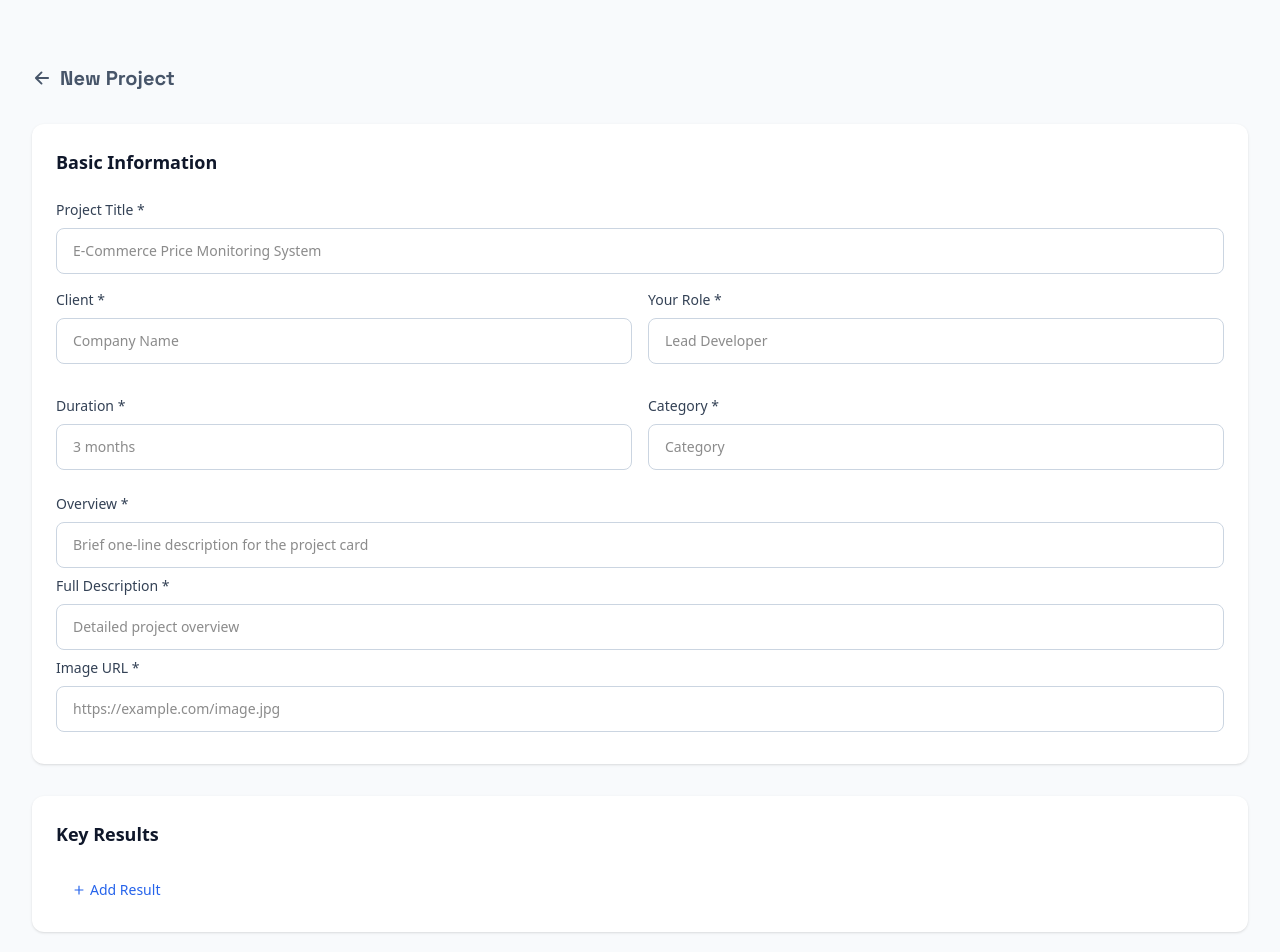
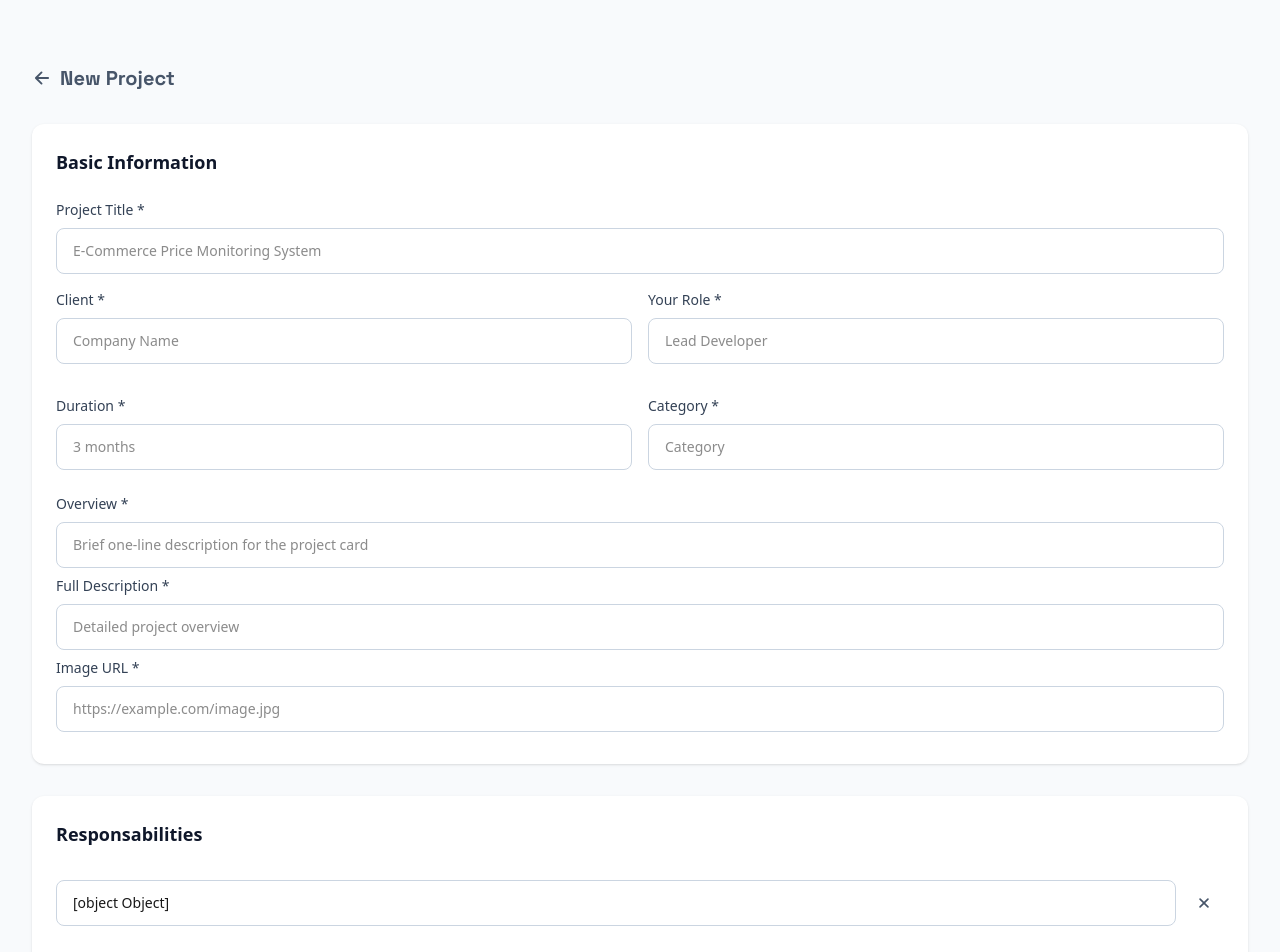
Before and after one commit to FaniryRamanitrarivo/Portfolio, a Next.js app: page /admin/projects/new in a window 1280 px wide. Shown: the top 952 px of the page. Built offline with nearby package versions, Linux system fonts and the light colour scheme.

Commit message:
Fix type error in the project form

```diff
--- a/src/app/admin/layout.tsx
+++ b/src/app/admin/layout.tsx
@@ -4,12 +4,8 @@ export default function AdminLayout({
   children: React.ReactNode;
 }) {
   return (
-    <html lang="en">
-      <body className="bg-neutral-950 text-neutral-100 antialiased">
-        <div className="min-h-screen bg-neutral-50">
-          {children}
-        </div>
-      </body>
-    </html>
+    <div className="min-h-screen bg-neutral-50">
+      {children}
+    </div>
   );
 }
--- a/src/components/admin/admin-project.tsx
+++ b/src/components/admin/admin-project.tsx
@@ -3,7 +3,6 @@ import Link from "next/link";
 import { MdAdd } from "react-icons/md";
 import { Table } from "../ui/table";
 import { RiDeleteBin6Line } from "react-icons/ri";
-import { Project } from "@prisma/client";
 import { api } from "@/src/lib/front/api/api";
 
 export default async function AdminProject() {
@@ -32,6 +31,7 @@ export default async function AdminProject() {
                 <div className="overflow-x-auto">
                     <Table.Container>
                         <Table.Header>
+                            <Table.Row>
                                 <Table.Title className="text-left text-xs font-semibold text-neutral-700 uppercase tracking-wider">
                                     project
                                 </Table.Title>
@@ -50,6 +50,7 @@ export default async function AdminProject() {
                                 <Table.Title className="text-center text-xs font-semibold text-neutral-700 uppercase tracking-wider">
                                     action
                                 </Table.Title>
+                            </Table.Row>
                         </Table.Header>
                         <Table.Body>
                             {projects.map(project => (
--- a/src/components/admin/project-form.tsx
+++ b/src/components/admin/project-form.tsx
@@ -6,6 +6,7 @@ import { zodResolver } from "@hookform/resolvers/zod";
 import MultipleInput from "../ui/mutliple-input";
 import { Input } from "../ui/input";
 import { useRouter } from "next/navigation";
+import { useEffect } from "react";
 // import { useRouter } from "next/router";
 
 type Props = {
@@ -30,7 +31,12 @@ export function ProjectForm({ defaultValues, onSubmit }: Props) {
         },
     });
 
-    const { register, handleSubmit, control, formState } = form;
+    const { register, handleSubmit, control, formState: { errors, isSubmitting } } = form;
+
+    const responsibilitiesFieldArray = useFieldArray({
+        control,
+        name: "responsibilities",
+    });
 
     const keyResultsFieldArray = useFieldArray({
         control,
@@ -47,11 +53,17 @@ export function ProjectForm({ defaultValues, onSubmit }: Props) {
         name: "solutions",
     });
 
-
     const technologiesFieldArray = useFieldArray({
         control,
         name: "technologies",
     });
+
+    useEffect(() => {
+        const arrays = [responsibilitiesFieldArray, keyResultsFieldArray, challengesFieldArray, solutionsFieldArray, technologiesFieldArray];
+        arrays.forEach(field => {
+            if (field.fields.length === 0) field.append({ value: "" });
+        });
+    }, []);
 
     return (
         <form
@@ -61,21 +73,49 @@ export function ProjectForm({ defaultValues, onSubmit }: Props) {
             <div className="bg-white rounded-xl shadow-sm p-6">
                 <h2 className="text-lg font-bold text-neutral-900 mb-6">Basic Information</h2>
                 <div className="space-y-4">
-                    <Input required label="Project Title *" placeholder="E-Commerce Price Monitoring System" {...register("title")} />
+
+                    <Input required label="Project Title *" className={errors.title ? "border-red-300" : ""} placeholder="E-Commerce Price Monitoring System" {...register("title")} />
+                    {errors.title && <p className="text-red-500 text-sm">{errors.title.message}</p>}
+
                     <div className="grid sm:grid-cols-2 gap-4">
-                        <Input required label="Client *" placeholder="Company Name" {...register("client")} />
-                        <Input required label="Your Role *" placeholder="Lead Developer" {...register("role")} />
+
+                        <Input required label="Client *" className={errors.client ? "border-red-300" : ""} placeholder="Company Name" {...register("client")} />
+                        {errors.client && <p className="text-red-500 text-sm">{errors.client.message}</p>}
+
+                        <Input required label="Your Role *" className={errors.role ? "border-red-300" : ""} placeholder="Lead Developer" {...register("role")} />
+                        {errors.role && <p className="text-red-500 text-sm">{errors.role.message}</p>}
+
                     </div>
                     <div className="grid sm:grid-cols-2 gap-4">
-                        <Input required label="Duration *" placeholder="3 months" {...register("duration")} />
-                        <Input required label="Category *" placeholder="Category" {...register("category")} />
+
+                        <Input required label="Duration *" className={errors.duration ? "border-red-300" : ""} placeholder="3 months" {...register("duration")} />
+                        {errors.duration && <p className="text-red-500 text-sm">{errors.duration.message}</p>}
+
+                        <Input required label="Category *" className={errors.category ? "border-red-300" : ""} placeholder="Category" {...register("category")} />
+                        {errors.category && <p className="text-red-500 text-sm">{errors.category.message}</p>}
+
                     </div>
-                    <Input required label="Overview *" placeholder="Brief one-line description for the project card" {...register("overview")} />
-                    <Input required label="Full Description *" placeholder="Detailed project overview" {...register("description")} />
-                    <Input required label="Image URL *" placeholder="https://example.com/image.jpg" {...register("image")} />
+
+                    <Input required label="Overview *" className={errors.overview ? "border-red-300" : ""} placeholder="Brief one-line description for the project card" {...register("overview")} />
+                    {errors.overview && <p className="text-red-500 text-sm">{errors.overview.message}</p>}
+
+                    <Input required label="Full Description *" className={errors.description ? "border-red-300" : ""} placeholder="Detailed project overview" {...register("description")} />
+                    {errors.description && <p className="text-red-500 text-sm">{errors.description.message}</p>}
+
+                    <Input required label="Image URL *" className={errors.image ? "border-red-300" : ""} placeholder="https://example.com/image.jpg" {...register("image")} />
+                    {errors.image && <p className="text-red-500 text-sm">{errors.image.message}</p>}
 
                 </div>
             </div>
+
+            <MultipleInput
+                title="Responsabilities"
+                fieldArray={responsibilitiesFieldArray}
+                register={register}
+                name="responsibilities"
+                placeholder="Responsabilities"
+                errors={errors}
+            />
 
             <MultipleInput
                 title="Key Results"
@@ -83,6 +123,7 @@ export function ProjectForm({ defaultValues, onSubmit }: Props) {
                 register={register}
                 name="keyResults"
                 placeholder="Measurable achievement or impact"
+                errors={errors}
             />
 
             <MultipleInput
@@ -91,6 +132,7 @@ export function ProjectForm({ defaultValues, onSubmit }: Props) {
                 register={register}
                 name="challenges"
                 placeholder="Technical or business challenge faced"
+                errors={errors}
             />
 
             <MultipleInput
@@ -99,6 +141,7 @@ export function ProjectForm({ defaultValues, onSubmit }: Props) {
                 register={register}
                 name="solutions"
                 placeholder="Solution or approach implemented"
+                errors={errors}
             />
 
             <MultipleInput
@@ -107,15 +150,23 @@ export function ProjectForm({ defaultValues, onSubmit }: Props) {
                 register={register}
                 name="technologies"
                 placeholder="Technology or tool used"
+                errors={errors}
             />
 
             <div className="bg-white rounded-xl shadow-sm p-6">
                 <h2 className="text-lg font-bold text-neutral-900 mb-6">External Links</h2>
                 <div className="space-y-4">
-                    <Input required label="Source Code URL" placeholder="https://github.com/username/repo" {...register("github")} />
-                    <Input required label="Live Demo URL" placeholder="https://example.com" {...register("link")} />
+
+                    <Input required label="Source Code URL" className={errors.github ? "border-red-300" : ""} placeholder="https://github.com/username/repo" {...register("github")} />
+                    {errors.github && <p className="text-red-500 text-sm">{errors.github.message}</p>}
+
+                    <Input required label="Live Demo URL" className={errors.link ? "border-red-300" : ""} placeholder="https://example.com" {...register("link")} />
+                    {errors.link && <p className="text-red-500 text-sm">{errors.link.message}</p>}
+
                 </div>
             </div>
+
+            {JSON.stringify(errors)}
 
             <div className="flex items-center justify-end space-x-3 pt-4">
 
@@ -128,7 +179,7 @@ export function ProjectForm({ defaultValues, onSubmit }: Props) {
 
                 <button
                     type="submit"
-                    disabled={formState.isSubmitting}
+                    disabled={isSubmitting}
                     className="px-6 py-3 bg-accent-600 text-white rounded-lg font-medium hover:bg-neutral-800 transition-colors cursor-pointer whitespace-nowrap">
                     {defaultValues ? "Update project" : "Create project"}
                 </button>
--- a/src/components/ui/input.tsx
+++ b/src/components/ui/input.tsx
@@ -12,13 +12,14 @@ type TextAreaProps = TextareaHTMLAttributes<HTMLTextAreaElement> & BaseFieldProp
 function Input({
     name = "",
     label = "",
+    className = "",
     ...props
 }: InputProps) {
     return (
         <div className="my-2">
             {label && (<label htmlFor={name} className="block text-sm font-medium text-neutral-700 mb-2">{label}</label>)}
             <input
-                className="w-full px-4 py-3 bg-white border border-neutral-300 rounded-lg focus:ring-2 focus:ring-accent-500 focus:border-transparent transition-all outline-none text-sm"
+                className={`w-full px-4 py-3 bg-white border border-neutral-300 rounded-lg focus:ring-2 focus:ring-accent-500 focus:border-transparent transition-all outline-none text-sm ${className}`}
                 name={name}
                 id={name}
                 {...props}
--- a/src/components/ui/mutliple-input.tsx
+++ b/src/components/ui/mutliple-input.tsx
@@ -1,41 +1,29 @@
-import { InputHTMLAttributes, ReactEventHandler, ReactNode, useState } from "react";
 import { Input } from "./input";
 import { IoClose } from "react-icons/io5";
 import { IoMdAdd } from "react-icons/io";
-import { UseFieldArrayReturn, UseFormRegister } from "react-hook-form";
+import { FieldArrayPath, FieldErrors, FieldValues, UseFieldArrayReturn, UseFormRegister } from "react-hook-form";
 
 
-type Props = {
+interface Props<T extends FieldValues> {
     title: string;
-    name: string;
+    name: string; // Plus précis que ArrayPath
     placeholder?: string;
-    fieldArray: UseFieldArrayReturn<any, any>;
-    register: UseFormRegister<any>;
-};
+    fieldArray: UseFieldArrayReturn<T, FieldArrayPath<T>, "id">;
+    register: UseFormRegister<T>;
+    // On utilise FieldErrors<T> pour extraire exactement la structure liée au champ 'name'
+    errors?: FieldErrors<T>;
+}
 
-export default function MultipleInput({
+export default function MultipleInput<T extends FieldValues>({
     title,
     name,
     placeholder,
     fieldArray,
     register,
-}: Props) {
+    errors = {}
+}: Props<T>) {
 
     const { fields, append, remove } = fieldArray;
-
-    // const handleChange = (index: number, value: string) => {
-    //     const newValues = [...values];
-    //     newValues[index] = value;
-    //     setValues(newValues);
-    // }
-
-    // const handleAdd = () => {
-    //     setValues([...values, ""]);
-    // };
-
-    // const handleRemove = (index: number) => {
-    //     setValues(values.filter((_, i) => i !== index));
-    // };
 
     return (
         <div className="bg-white rounded-xl shadow-sm p-6">
@@ -65,6 +53,23 @@ export default function MultipleInput({
                     <span>Add Result</span>
                 </button>
             </div>
+
+            {errors[name]?.message && (
+                <p className="text-red-500 text-xs mt-1 ml-1 font-medium">
+                    {/* On s'assure que le message est une string */}
+                    {String(errors[name]?.message)}
+                </p>
+            )}
+
+            {Array.isArray(errors[name]) &&
+                errors[name].map((err, i) =>
+                    err.message ? (
+                        <p key={i} className="text-red-500 text-sm">
+                            Challenge #{i + 1}: {err.message}
+                        </p>
+                    ) : null
+                )}
+
         </div>
     )
 }
--- a/src/lib/back/validation/project-form.schema.ts
+++ b/src/lib/back/validation/project-form.schema.ts
@@ -1,7 +1,7 @@
 import { z } from "zod";
 
-const arrayItem = z.object({
-  value: z.string().min(1),
+const itemSchema = z.object({
+  value: z.string().min(1, "Ce champ ne peut pas être vide"),
 });
 
 export const projectFormSchema = z.object({
@@ -16,11 +16,11 @@ export const projectFormSchema = z.object({
   github: z.string().url().optional(),
   link: z.string().url().optional(),
 
-  responsibilities: z.array(arrayItem),
-  keyResults: z.array(arrayItem),
-  challenges: z.array(arrayItem),
-  solutions: z.array(arrayItem),
-  technologies: z.array(arrayItem),
+  responsibilities: z.array(itemSchema).min(1),
+  keyResults: z.array(itemSchema).min(1),
+  challenges: z.array(itemSchema).min(1),
+  solutions: z.array(itemSchema).min(1),
+  technologies: z.array(itemSchema).min(1),
 
   popular: z.boolean(),
 });
```
Lines whose indentation alone changed are shown as unchanged.
